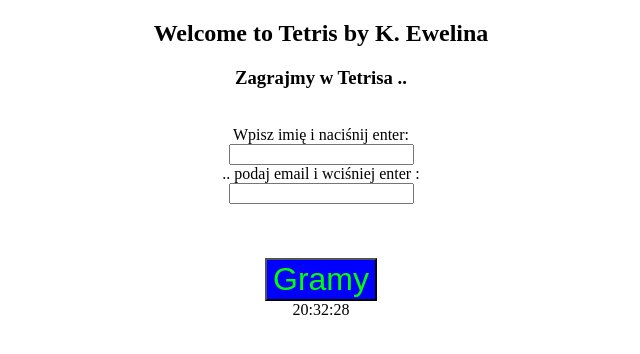
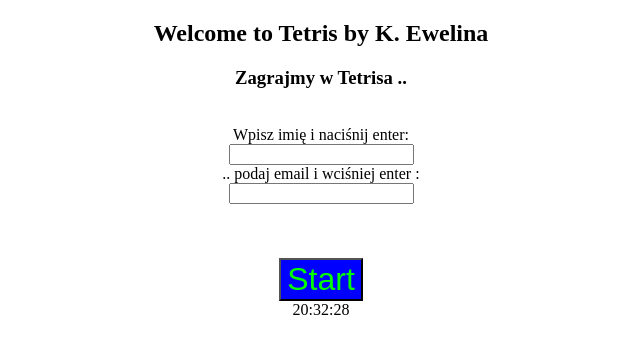
Before and after one commit to EwelinaKulesza/Angular-tetris, an Angular app: page / in a window 1280 px wide. Shown: the top 354 px of the page, without its empty margins (319-959 px from the left). Built offline with nearby package versions, Linux system fonts and the light colour scheme; what ngx-tetris would draw is missing.

Commit message:
dwadziescia

```diff
--- a/src/app/app.component.html
+++ b/src/app/app.component.html
@@ -4,8 +4,8 @@
     Welcome to {{title}}
   </h2>
 
-  <div *ngIf="true"><app-intro-page></app-intro-page></div>
-  <div *ngIf="false"><app-game-page></app-game-page></div>
+  <div *ngIf="firstPageOnTop"><app-intro-page></app-intro-page></div>
+  <div *ngIf="!firstPageOnTop"><app-game-page></app-game-page></div>
 
 
   {{CurrentTime}}
--- a/src/app/app.component.ts
+++ b/src/app/app.component.ts
@@ -7,10 +7,8 @@
 })
 export class AppComponent {
   title = 'Tetris by K. Ewelina';
-  //public startTime = 0;
-  // find strat time in seconds
-  public startTime = 60*60*(new Date().getHours()) + 60*(new Date().getMinutes()) + new Date().getSeconds()
   public CurrentTime: any;
+  public firstPageOnTop: Boolean = true;
   constructor() {
     setInterval(() => {
       this.CurrentTime = new Date().getHours() + ':' + new Date().getMinutes() + ':'+  new Date().getSeconds()}, 1);
--- a/src/app/intro-page/intro-page.component.html
+++ b/src/app/intro-page/intro-page.component.html
@@ -15,8 +15,8 @@
 <div> {{this.validEmailMessage}} </div>
 <br>
 <div *ngIf="nameIsInvalid || emailIsInvalid">
-    <button (click) = "checkIsValidForms()">Gramy</button>
+    <button (click) = "checkIsValidForms()">Start</button>
 </div>
 <div *ngIf="!(nameIsInvalid || emailIsInvalid)">
-    <button type="submit" [disabled]="nameIsInvalid || emailIsInvalid">Gramy!</button> <!--trochę inny pomsył na przycisk-->
+    <button type="submit" [disabled]="nameIsInvalid || emailIsInvalid">Start!</button> <!--trochę inny pomsył na przycisk-->
 </div>
```
